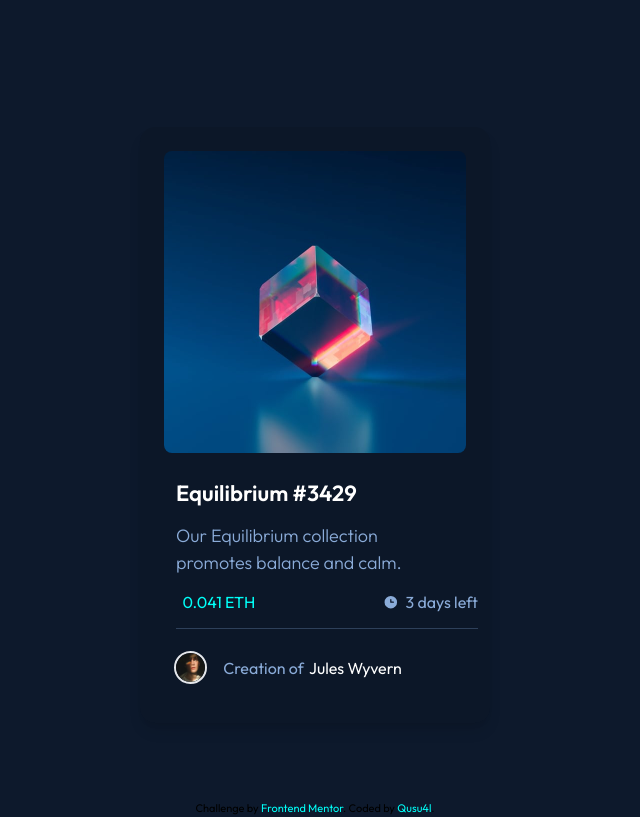
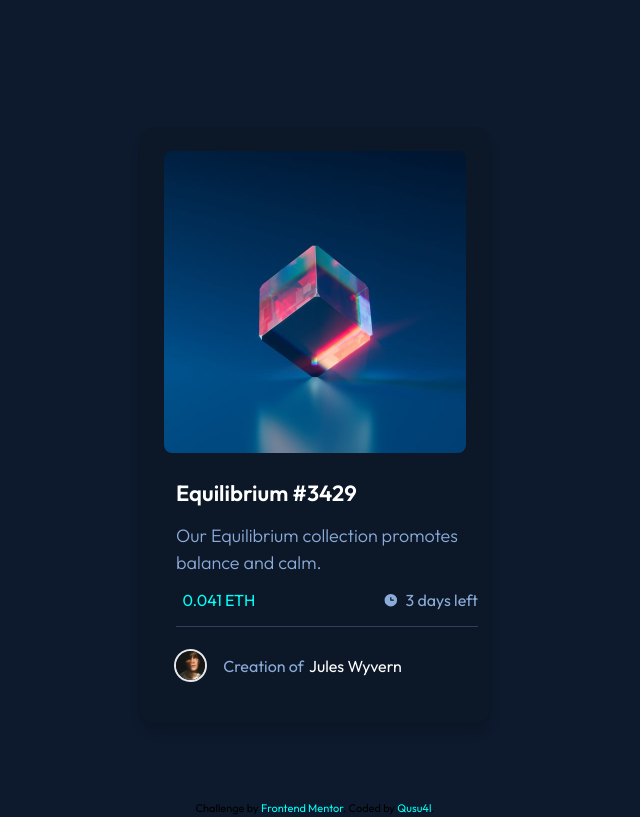
Before and after one commit to Qusu4l/nft-preview-card-component-main, a website: page index.html in a window 1280 px wide. Shown: the whole page, without its empty margins (325-965 px from the left). Drawn offline with Linux system fonts and the light colour scheme.

Commit message:
text#fix

```diff
--- a/index.html
+++ b/index.html
@@ -28,7 +28,7 @@
         </div>
         <div class="ml-[24px] mt-[24px]">
           <h1 class="text-[22px] text-white font-[600] hover:text-[#00FFF8] hover:cursor-pointer">Equilibrium #3429</h1>
-          <p class="w-[278px] mt-[12px] text-[18px] text-[#8BACD9] font-[300]">Our Equilibrium collection promotes
+          <p class="w-[278px] lg:w-[302px] lg:h-[52px] mt-[12px] text-[18px] text-[#8BACD9] font-[300]">Our Equilibrium collection promotes
             balance and calm.</p>
           <div class="flex justify-between mt-[16px]">
             <div class="w-[88.48px] lg:w-[93.48px] h-[19px] flex items-center text-[#00FFF8]">
```
Also changed, not shown: dist/output.css.
